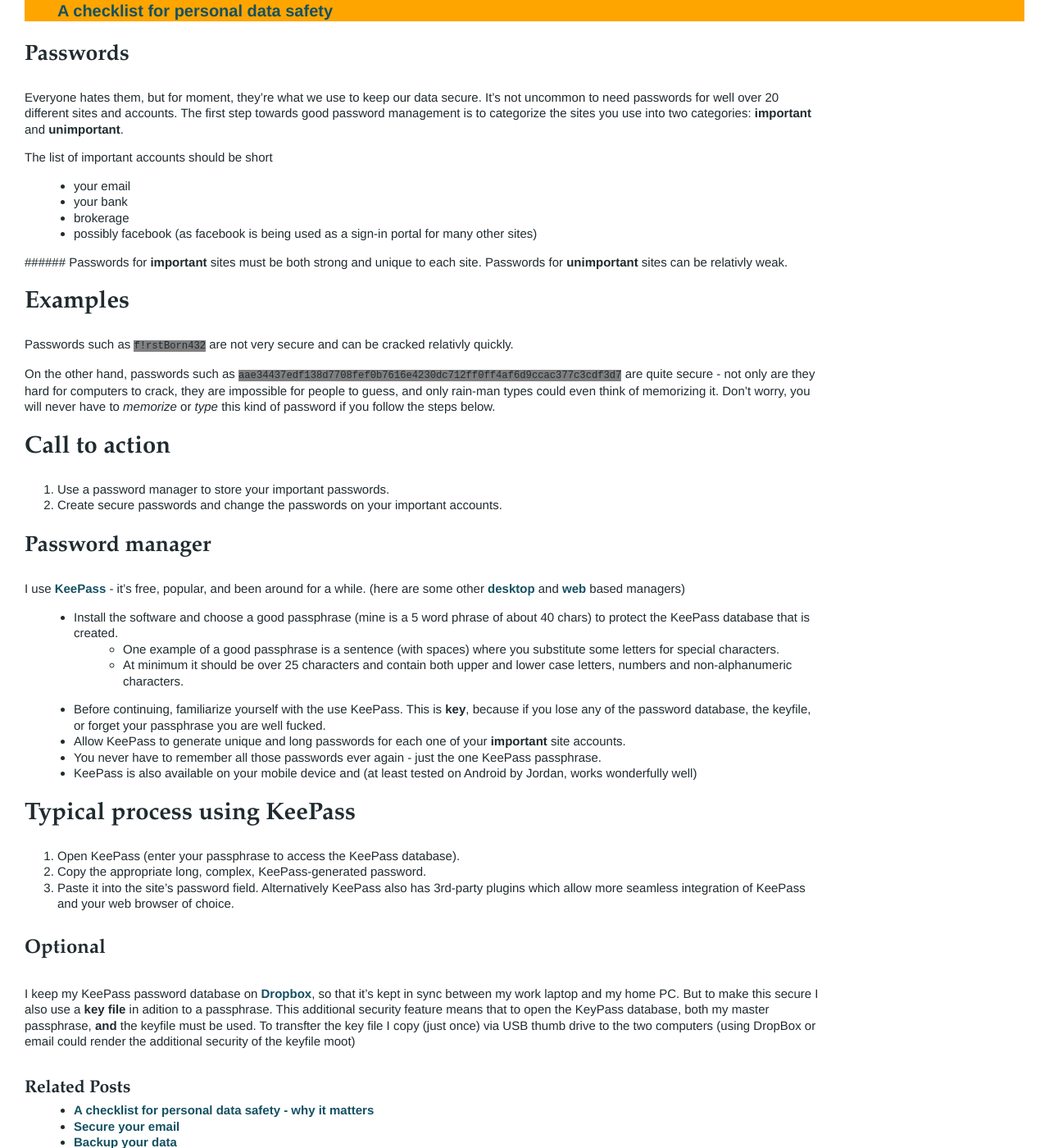
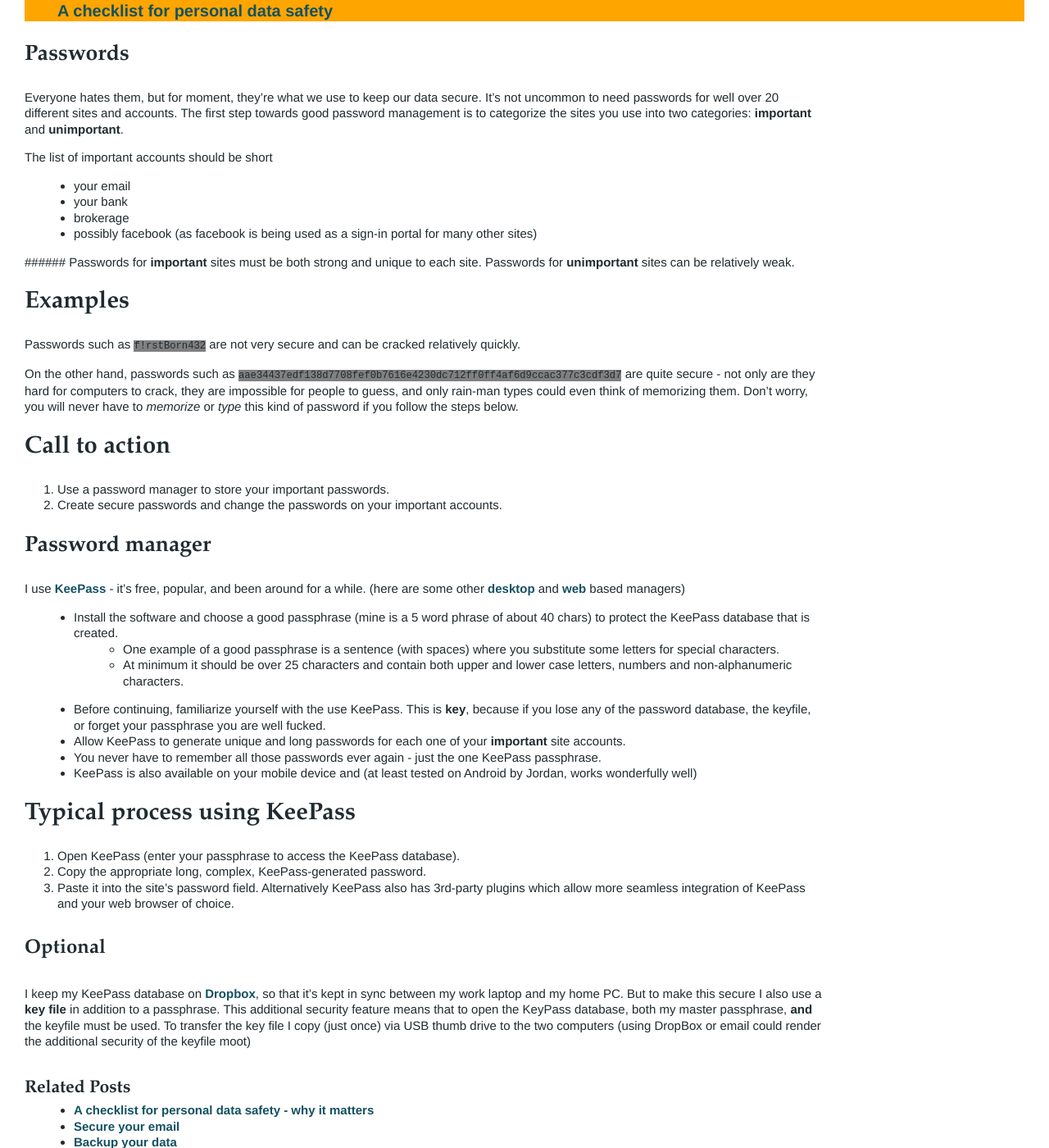
Before and after one commit to ScottWeinstein/ComputerSafety, a Jekyll site: the page built from _posts/2011-12-21-Passwords.md, in a window 1280 px wide and 1400 px high. Shown: the whole window at 82% size. Built offline with Jekyll 4.4.1, drawn with Linux system fonts in a browser that asks for light colours; Markdown is read by kramdown in place of the engine named in the settings; comment, search, counter and statistics services are not loaded.

Commit message:
spelling

```diff
--- a/_posts/2011-12-21-Passwords.md
+++ b/_posts/2011-12-21-Passwords.md
@@ -16,15 +16,15 @@ The list of important accounts should be short
 * possibly facebook (as facebook is being used as a sign-in portal for many other sites)
 
 ######
-Passwords for **important** sites must be both strong and unique to each site. Passwords for **unimportant** sites can be relativly weak.
+Passwords for **important** sites must be both strong and unique to each site. Passwords for **unimportant** sites can be relatively weak.
 
 
 ## Examples
-Passwords such as `f!rstBorn432` are not very secure and can be cracked relativly quickly.
+Passwords such as `f!rstBorn432` are not very secure and can be cracked relatively quickly.
 
 
 On the other hand, passwords such as `aae34437edf138d7708fef0b7616e4230dc712ff0ff4af6d9ccac377c3cdf3d7` are quite secure - not only are they hard for computers to crack,
-they are impossible for people to guess, and only rain-man types could even think of memorizing it. Don't worry, you will never have to _memorize_ or _type_ this kind of password if you follow the steps below.
+they are impossible for people to guess, and only rain-man types could even think of memorizing them. Don't worry, you will never have to _memorize_ or _type_ this kind of password if you follow the steps below.
 
 
 ## Call to action
@@ -49,4 +49,4 @@ I use [KeePass](http://keepass.info/index.html) - it's free, popular, and been a
 Alternatively KeePass also has 3rd-party plugins which allow more seamless integration of KeePass and your web browser of choice.
 
 #### Optional
-I keep my KeePass password database on [Dropbox](http://db.tt/PnMCV7X), so that it's kept in sync between my work laptop and my home PC. But to make this secure I also use a **key file** in adition to a passphrase. This additional security feature means that to open the KeyPass database, both my master passphrase, **and** the keyfile must be used. To transfter the key file I copy (just once) via USB thumb drive to the two computers (using DropBox or email could render the additional security of the keyfile moot)
+I keep my KeePass database on [Dropbox](http://db.tt/PnMCV7X), so that it's kept in sync between my work laptop and my home PC. But to make this secure I also use a **key file** in addition to a passphrase. This additional security feature means that to open the KeyPass database, both my master passphrase, **and** the keyfile must be used. To transfer the key file I copy (just once) via USB thumb drive to the two computers (using DropBox or email could render the additional security of the keyfile moot)
```
